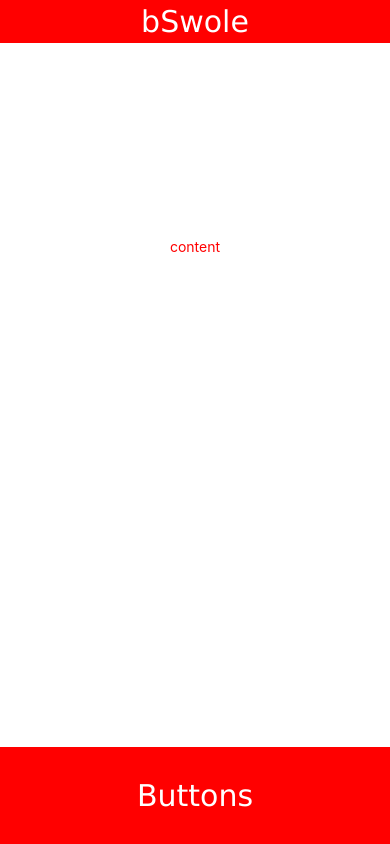
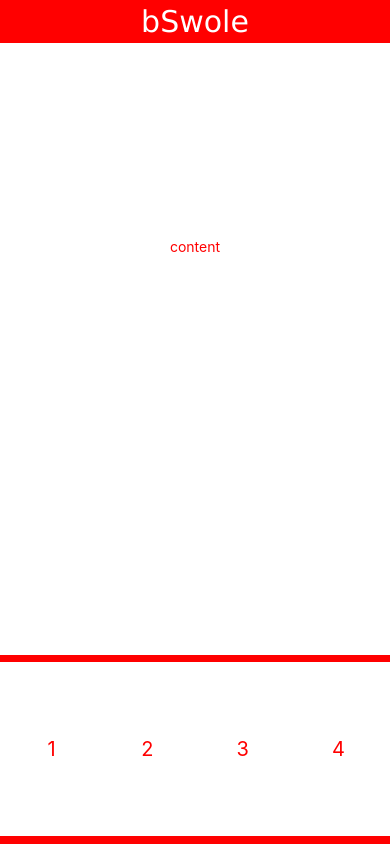
Before and after one commit to joedownard/bSwole, a React Native app: screen / in a window 390 px wide. Built offline with nearby package versions, Linux system fonts and the light colour scheme.

Commit message:
footer buttons

```diff
--- a/App.js
+++ b/App.js
@@ -1,5 +1,6 @@
 import React from 'react';
 import { StyleSheet, Text, View } from 'react-native';
+import TouchableOpacity from "react-native-web/dist/exports/TouchableOpacity";
 
 export default function App() {
   return (
@@ -11,7 +12,37 @@ export default function App() {
         <Text style={styles.content}>content</Text>
       </View>
         <View style={styles.footer}>
-            <Text style={styles.title}>Buttons</Text>
+            <View style={styles.buttonContainer}>
+                <TouchableOpacity
+                    onPress={() => alert('1')}
+                    style={styles.button}>
+                    <Text style={{ fontSize: 20, color: 'red' }}>1</Text>
+                </TouchableOpacity>
+            </View>
+
+            <View style={styles.buttonContainer}>
+                <TouchableOpacity
+                    onPress={() => alert('2')}
+                    style={styles.button}>
+                    <Text style={{ fontSize: 20, color: 'red' }}>2</Text>
+                </TouchableOpacity>
+            </View>
+
+            <View style={styles.buttonContainer}>
+                <TouchableOpacity
+                    onPress={() => alert('3')}
+                    style={styles.button}>
+                    <Text style={{ fontSize: 20, color: 'red' }}>3</Text>
+                </TouchableOpacity>
+            </View>
+
+            <View style={styles.buttonContainer}>
+                <TouchableOpacity
+                    onPress={() => alert('4')}
+                    style={styles.button}>
+                    <Text style={{ fontSize: 20, color: 'red' }}>4</Text>
+                </TouchableOpacity>
+            </View>
         </View>
     </View>
   );
@@ -43,13 +74,26 @@ const styles = StyleSheet.create({
     },
     footer: {
         flex: 1,
+        flexDirection: 'row',
         backgroundColor: 'red',
         alignItems: 'center',
-        justifyContent: 'bottom',
+        justifyContent: 'center',
         fontSize: 64,
-        padding: '8%',
+        padding: '1%',
         position: 'fixed',
         bottom: 0,
         width: '100%',
     },
+    buttonContainer: {
+        justifyContent: 'center',
+        alignItems: 'center',
+        backgroundColor: 'white',
+        flex: 1,
+        margin: '1%',
+    },
+    button: {
+        backgroundColor: 'white',
+        alignItems: 'center',
+        padding: 75,
+    }
 });
```
